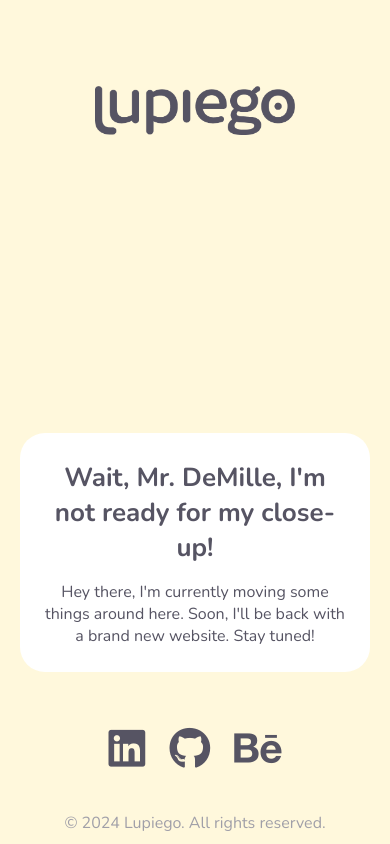
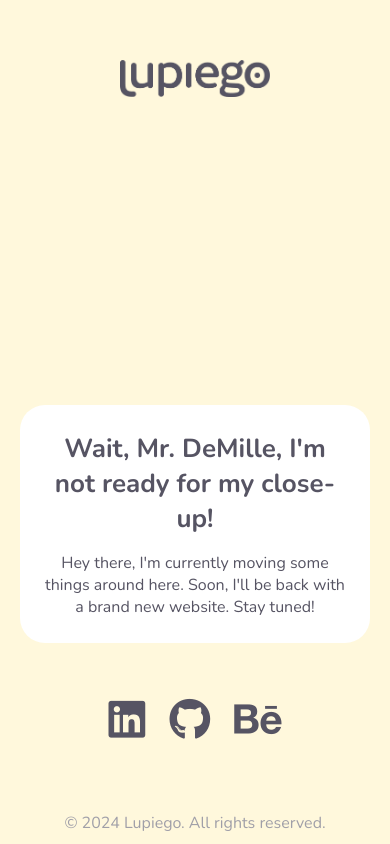
Before and after one commit to lupiego/lupiego.github.io, a plain HTML site: page index.html in a window 390 px wide. Drawn offline with nearby package versions, Linux system fonts and the light colour scheme; no server answers.

Commit message:
header and footer fix

```diff
--- a/styles.css
+++ b/styles.css
@@ -12,18 +12,24 @@ body {
 }
 
 header {
-    text-align: center;
-    margin-bottom: 5vh;
+    align-items: center;
+    margin-bottom: 20px;
+    padding-top: 20px;
 }
 
 .logo {
-    max-width: 200px;
+    max-width: 150px;
     height: auto;
     margin-top: 20px;
 }
 
 main {
     text-align: center;
+    flex: 1;
+    display: flex;
+    flex-direction: column;
+    align-items: center;
+    justify-content: center;
 }
 
 h1 {
@@ -53,6 +59,7 @@ p {
 
 .social-links {
     margin-top: 50px;
+    margin-bottom: 20px;
 }
 
 .social-links a {
@@ -68,19 +75,21 @@ p {
 }
 
 footer {
-  position: fixed;
+  position: relative;
   left: 0;
   bottom: 0;
   width: 100%;
   text-align: center;
   padding: 10px 0;
   color: #A09FA8;
+    background-color: #FFF8DC;
 }
 
 
 @media (max-width: 768px) {
     .logo {
-        max-width: 200px;
+        max-width: 150px;
+        padding-top: 20px;
     }
 
     .animation-container {
```
Also changed, not shown: index.html (+1 -0 lines).
